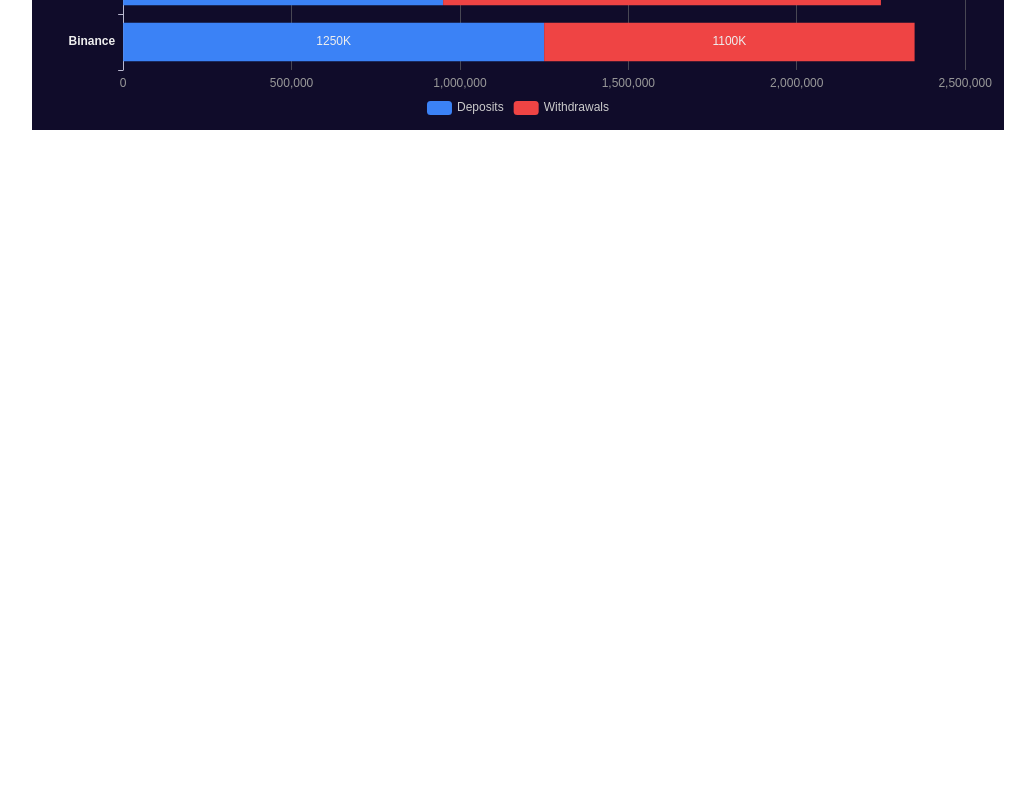
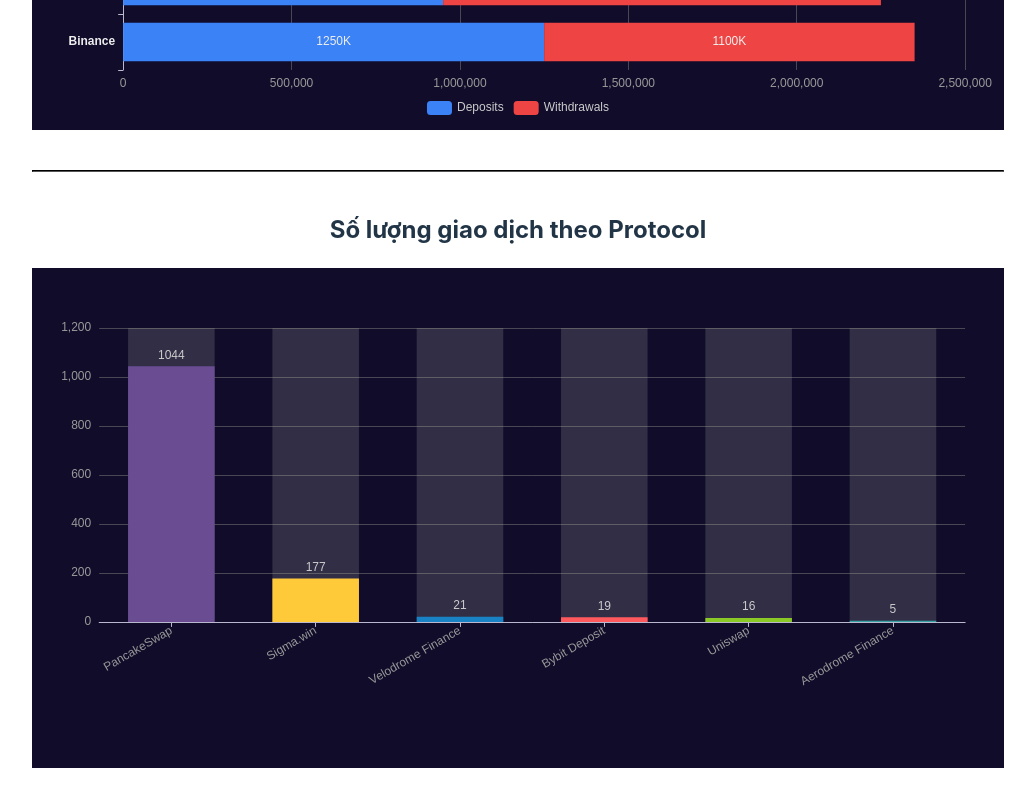
Before and after one commit to vow130504/Chart-Block-Chain, a React (Vite) app: page / in a window 1280 px wide. Shown: the part 1803-2603 px from the top of the page, without its empty margins (122-1157 px from the left). Before the commit the page ends 1965 px from the top, so only its background shows below. Built offline with nearby package versions, Linux system fonts and the light colour scheme.

Commit message:
temp accept

```diff
--- a/src/App.tsx
+++ b/src/App.tsx
@@ -8,12 +8,13 @@
 // Import các component biểu đồ ECharts
 import EChartsPieChart from './components/EChartsPieChart';
 import EChartsBarChart from './components/EChartsBarChart';
+import EChartsVerticalBarChart from './components/EChartsVerticalBarChart';
 
 // =================================================================
 // DỮ LIỆU
 // =================================================================
 
-// Dữ liệu cho Area Chart (không đổi)
+// Dữ liệu cho Area Chart
 const onChainData = [
   { date: '10/01/2025', balance: 0 }, { date: '10/02/2025', balance: 0 },
   { date: '10/03/2025', balance: 38000 }, { date: '10/04/2025', balance: 29000 },
@@ -21,7 +22,7 @@
   { date: '10/07/2025', balance: 11000 },
 ];
 
-// Dữ liệu cho Pie Chart (không đổi)
+// Dữ liệu cho Pie Chart
 const pieChartData = [
   { name: 'BNB', value: 9440 }, { name: 'ETH', value: 1610 },
   { name: 'AVAX', value: 17.5 }, { name: 'USDC', value: 5.56 },
@@ -30,20 +31,31 @@
 const COLORS = ['#3B82F6', '#6366F1', '#10B981', '#F59E0B', '#EF4444', '#6B7280'];
 const TOTAL_VALUE = 11082.4;
 
-// **DỮ LIỆU MỚI CHO BIỂU ĐỒ BAR CHART**
-// Dữ liệu mô phỏng dòng tiền Nạp/Rút trên các sàn trong 24h (đơn vị: USD)
+// Dữ liệu cho Bar Chart (Exchange Flow)
 const exchangeFlowData = {
   exchanges: ['Binance', 'Coinbase', 'Bybit', 'KuCoin', 'OKX'],
   deposits:    [1250000, 950000, 480000, 650000, 880000],
   withdrawals: [1100000, 1300000, 600000, 500000, 920000]
 };
 
+// **DỮ LIỆU MỚI CHO BIỂU ĐỒ CỘT ĐỨNG (LẤY TỪ ẢNH)**
+const transactionData = [
+    { name: 'PancakeSwap', value: 1044 },
+    { name: 'Sigma.win', value: 177 },
+    { name: 'Velodrome Finance', value: 21 },
+    { name: 'Bybit Deposit', value: 19 },
+    { name: 'Uniswap', value: 16 }, // Thêm Uniswap để có đủ 6 mục như legend
+    { name: 'Aerodrome Finance', value: 5 }
+];
+// Bảng màu mới cho biểu đồ transactions
+const TRANSACTION_COLORS = ['#6a4c93', '#ffca3a', '#1982c4', '#ff595e', '#8ac926', '#34a0a4'];
+
 
 // Component App
 function App() {
   return (
     <div>
-      {/* PHẦN 1: BIỂU ĐỒ LINE CHART (KHÔNG THAY ĐỔI) */}
+      {/* PHẦN 1: BIỂU ĐỒ LINE CHART */}
       <h1>Biểu đồ On-Chain Balance (Area Chart)</h1>
       <ResponsiveContainer width="100%" height={400}>
         <AreaChart data={onChainData} margin={{ top: 10, right: 30, left: 0, bottom: 0 }}>
@@ -63,7 +75,7 @@
 
       <hr style={{ margin: '40px 0', borderColor: '#555' }}/>
 
-      {/* PHẦN 2: BIỂU ĐỒ TRÒN (KHÔNG THAY ĐỔI) */}
+      {/* PHẦN 2: BIỂU ĐỒ TRÒN */}
       <h2>Phân bổ tài sản (Doughnut Chart)</h2>
       <EChartsPieChart
         data={pieChartData}
@@ -73,9 +85,15 @@
 
       <hr style={{ margin: '40px 0', borderColor: '#555' }}/>
 
-      {/* **PHẦN 3: BIỂU ĐỒ CỘT NGANG XẾP CHỒNG MỚI** */}
+      {/* PHẦN 3: BIỂU ĐỒ CỘT NGANG XẾP CHỒNG */}
       <h2>Dòng tiền trên các sàn giao dịch (24h)</h2>
       <EChartsBarChart data={exchangeFlowData} />
+
+      <hr style={{ margin: '40px 0', borderColor: '#555' }}/>
+
+      {/* **PHẦN 4: BIỂU ĐỒ CỘT ĐỨNG MỚI** */}
+      <h2>Số lượng giao dịch theo Protocol</h2>
+      <EChartsVerticalBarChart data={transactionData} colors={TRANSACTION_COLORS} />
     </div>
   );
 }
--- /dev/null
+++ b/src/components/EChartsVerticalBarChart.tsx
@@ -0,0 +1,111 @@
+// File: src/components/EChartsVerticalBarChart.tsx
+
+import React from 'react';
+import ReactECharts from 'echarts-for-react';
+import type { EChartsOption } from 'echarts';
+
+// Định nghĩa kiểu dữ liệu cho props
+interface VerticalBarData {
+  name: string;
+  value: number;
+}
+
+interface EChartsVerticalBarChartProps {
+  data: VerticalBarData[];
+  colors: string[];
+}
+
+const EChartsVerticalBarChart: React.FC<EChartsVerticalBarChartProps> = ({ data, colors }) => {
+
+  const option: EChartsOption = {
+    // Tooltip khi hover
+    tooltip: {
+      trigger: 'axis',
+      axisPointer: {
+        type: 'shadow'
+      },
+      backgroundColor: '#111',
+      borderColor: '#555',
+      textStyle: {
+        color: '#fff'
+      }
+    },
+    // Chú giải (Legend) ở dưới cùng
+    legend: {
+      data: data.map(item => item.name),
+      textStyle: {
+        color: '#ccc'
+      },
+      bottom: 10,
+      type: 'scroll' // Cho phép cuộn nếu có quá nhiều mục
+    },
+    // Lưới tọa độ
+    grid: {
+      left: '3%',
+      right: '4%',
+      bottom: '15%', // Tăng khoảng trống cho legend
+      containLabel: true
+    },
+    // Trục X (Tên các protocol/sàn)
+    xAxis: {
+      type: 'category',
+      data: data.map(item => item.name),
+      axisLabel: {
+        color: '#999',
+        interval: 0, // Hiển thị tất cả các nhãn
+        rotate: 30   // Xoay nhẹ nhãn nếu chúng quá dài để tránh chồng chéo
+      },
+      axisTick: {
+        alignWithLabel: true
+      }
+    },
+    // Trục Y (Số lượng transactions)
+    yAxis: {
+      type: 'value',
+      axisLabel: {
+        color: '#999'
+      }
+    },
+    // Dữ liệu series
+    series: [
+      {
+        name: 'Transactions', // Tên này sẽ không hiển thị nhưng cần cho cấu trúc
+        type: 'bar',
+        barWidth: '60%',
+        // Gán dữ liệu và màu sắc cho từng cột
+        data: data.map((item, index) => ({
+          value: item.value,
+          itemStyle: {
+            color: colors[index % colors.length]
+          }
+        })),
+        // Hiển thị số liệu trên đỉnh mỗi cột
+        label: {
+          show: true,
+          position: 'top',
+          color: '#ccc'
+        },
+        emphasis: {
+          focus: 'series'
+        },
+        // Hiển thị nền mờ cho các cột
+        showBackground: true,
+        backgroundStyle: {
+          color: 'rgba(180, 180, 180, 0.2)'
+        }
+      }
+    ]
+  };
+
+  return (
+    <ReactECharts
+      option={option}
+      style={{ height: '500px', width: '100%' }}
+      notMerge={true}
+      lazyUpdate={true}
+      theme={"dark"}
+    />
+  );
+};
+
+export default EChartsVerticalBarChart;
```
